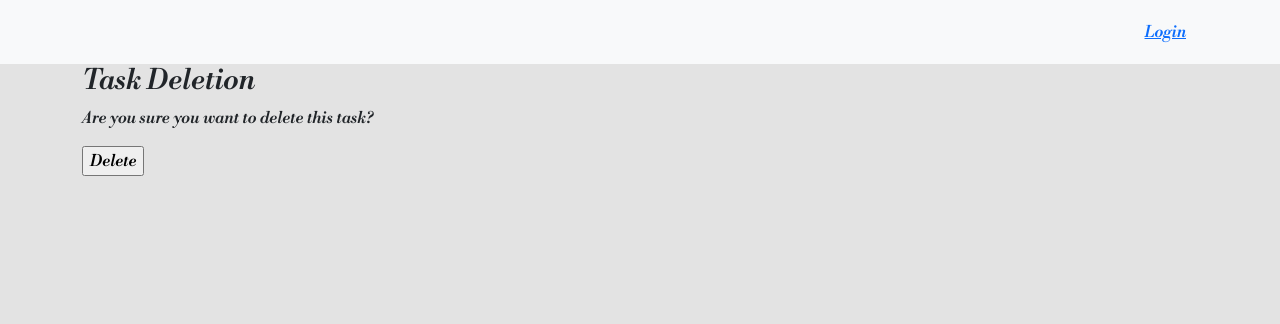
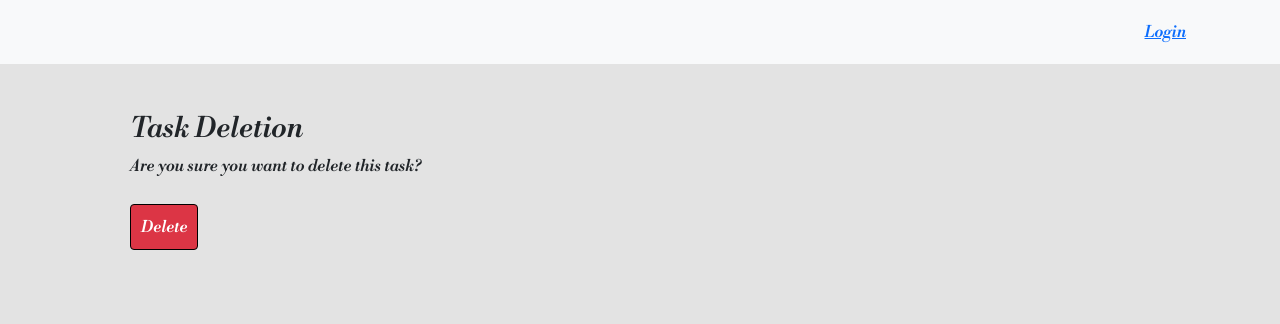
Before and after one commit to waregagbagbo/Todo-List, a Django app: page /task_delete/5/ in a window 1280 px wide. Shown: the top 324 px of the page. Run offline with Django 4.2, Linux system fonts and the light colour scheme; data comes from the database, SQL or seed files in the repository; both versions use the stored data as it was after the commit; some libraries are stand-ins or nearby versions.

Commit message:
fixed bootstrap template styling issue

```diff
--- a/worklist/templates/worklist/task_confirm_delete.html
+++ b/worklist/templates/worklist/task_confirm_delete.html
@@ -2,18 +2,14 @@
 
 {%block content%}
 <div class="container">
-    <section>
-        <div class="row">
-
+        <div class="row-justify-center p-md-5">
             <h3>Task Deletion</h3>
             <form action="" method="POST">
                 {% csrf_token %}
                 <p>Are you sure you want to delete this task? {{task}}</p>
-                <input type="submit" value="Delete">
+                <input type="submit" class="btn btn-danger"  value="Delete">
             </form>
         </div>
-    </section>
-
 </div>
 
 
--- a/worklist/templates/worklist/task_form.html
+++ b/worklist/templates/worklist/task_form.html
@@ -2,8 +2,8 @@
 
 {% block content %}
 <div class="container">
-    <div class="row">
-        <div class="col-md-6">
+    <div class="row align-items-center">
+        <div class="col-sm-8 my-5 p-md-3">
             <div class="form-group">
                 <h2>Create New Task</h2>
                     <form action="#" method="POST">
@@ -13,7 +13,6 @@
                 </form>
             </div>
 
-
         </div>
     </div>
 </div>
--- a/worklist/views.py
+++ b/worklist/views.py
@@ -4,6 +4,7 @@ from django.views.generic.list import ListView
 from django.views.generic.detail import DetailView
 from django.views.generic.edit import CreateView,DeleteView,UpdateView
 from .models import Task
+from .forms import TaskCreationForm
 
 from django.contrib.auth.views import LoginView
 from django.contrib.auth.mixins import LoginRequiredMixin
@@ -24,7 +25,7 @@ class CustomLoginView(LoginView):
 class RegisterUserView(CreateView):
     template_name = 'worklist/register.html'
     success_url = reverse_lazy('login')
-    form_class =UserCreationForm
+    form_class = UserCreationForm
 
 
 # Create your views here.
@@ -57,7 +58,8 @@ class TaskDetail(LoginRequiredMixin, DetailView):
 class TaskCreate(LoginRequiredMixin, CreateView):
     model = Task
     success_url = reverse_lazy('tasks')
-    fields = ['title','description','complete']
+    form_class = TaskCreationForm
+    #fields = ['title','description','complete']
     template_name ='worklist/task_form.html'
 
     # this is a method that automatically covers the user created form data
@@ -68,7 +70,8 @@ class TaskCreate(LoginRequiredMixin, CreateView):
 
 class TaskUpdate(LoginRequiredMixin, UpdateView):
     model = Task
-    fields = ['title','description','complete']
+    #fields = ['title','description','complete']
+    form_class = TaskCreationForm
     success_url = reverse_lazy('tasks')
     template_name ='worklist/task_update.html'
 
```
Also changed, not shown: worklist/forms.py (added, +14 -0 lines), worklist/templates/worklist/task_list.html (+4 -4 lines), worklist/templates/worklist/task_update.html (+4 -3 lines), db.sqlite3.
